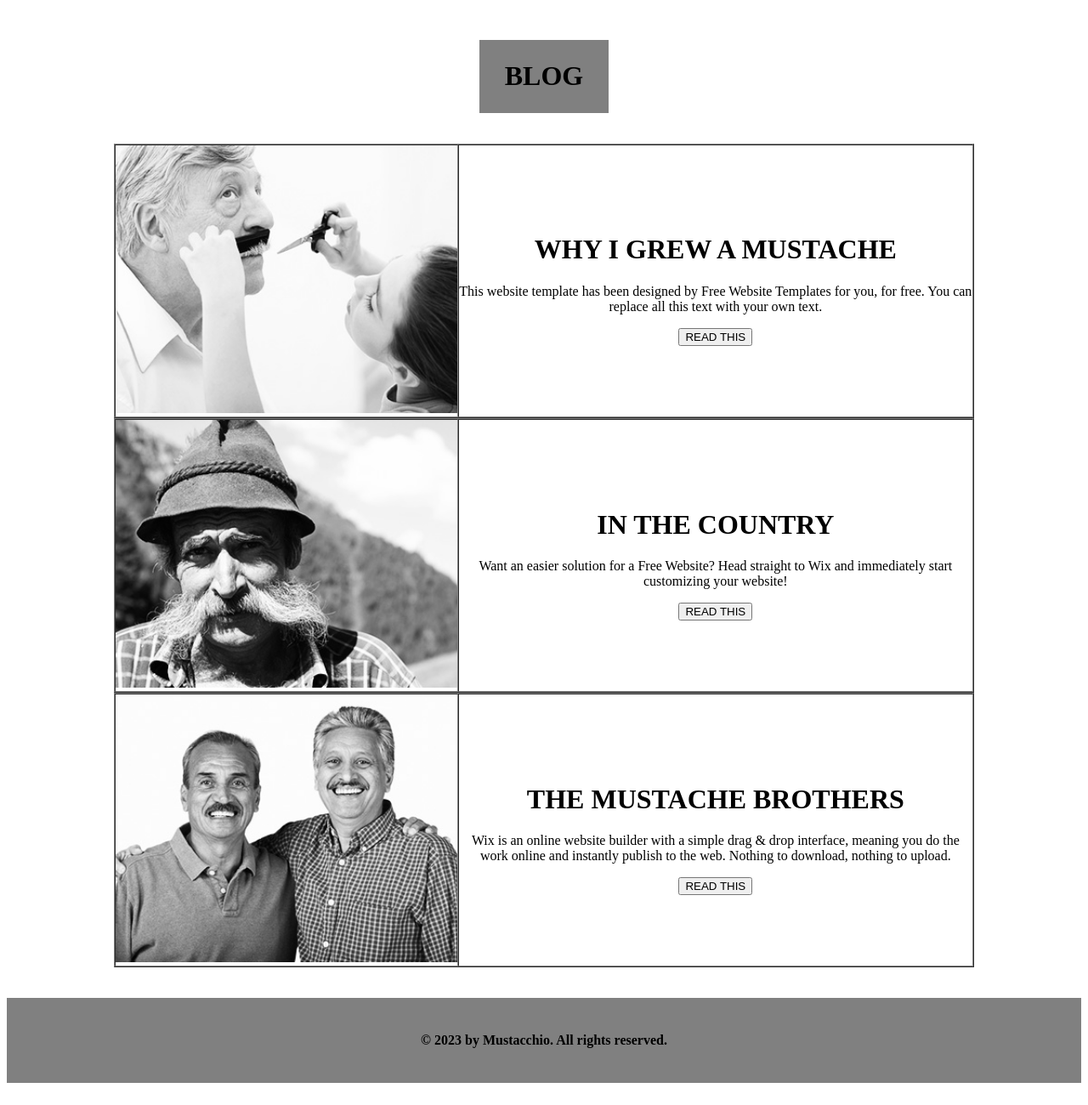
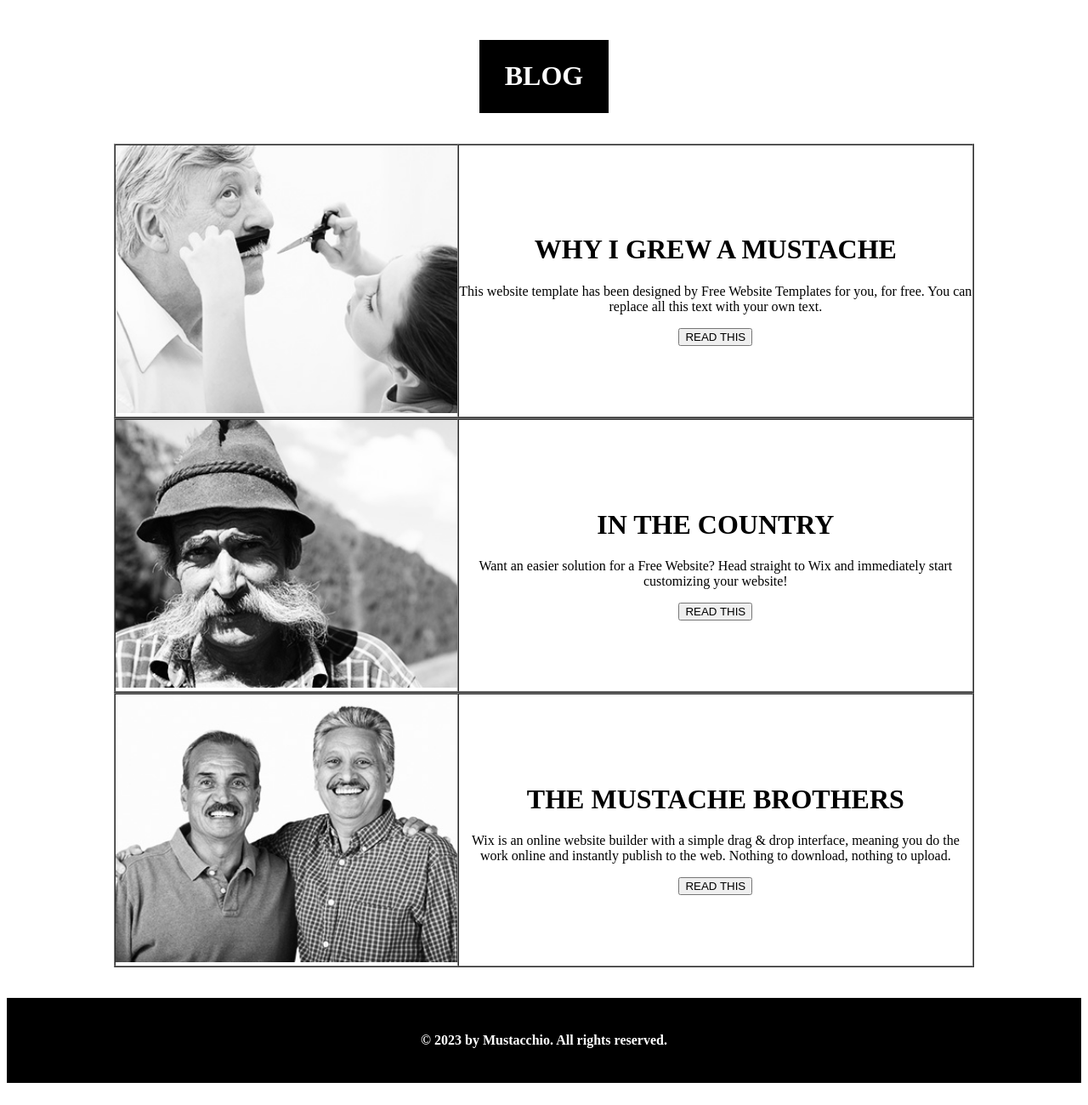
Before and after one commit to PurohitDhruvika007/DP-html, a plain HTML site: page mustache/blog.html in a window 1280 px wide. Shown: the part 196-1496 px from the top of the page at 85% size. Drawn offline with Linux system fonts and the light colour scheme.

Commit message:
Update blog.html

```diff
--- a/mustache/blog.html
+++ b/mustache/blog.html
@@ -30,11 +30,11 @@
             </td>
         </tr>
     </table><br><br><br>
-    <table width="12%" bgcolor="grey" align="center">
+    <table width="12%" bgcolor="black" align="center">
         <tr>
             <td>
                 <h1 align="center">
-                   BLOG
+                  <font color="white"> BLOG </font>
                 </h1>
             </td>
         </tr>
@@ -69,11 +69,11 @@
             </td>
         </tr>
     </table><br><br>
-    <table bgcolor="grey" width="100%" height="100px">
+   <table bgcolor="black" width="100%" height="100px">
         <tr align="center">
             <td>
                 <h4>
-                © 2023 by Mustacchio. All rights reserved.
+               <font color="white"> © 2023 by Mustacchio. All rights reserved.</font>
             </h4></td>
         </tr>
     </table><br>
```
